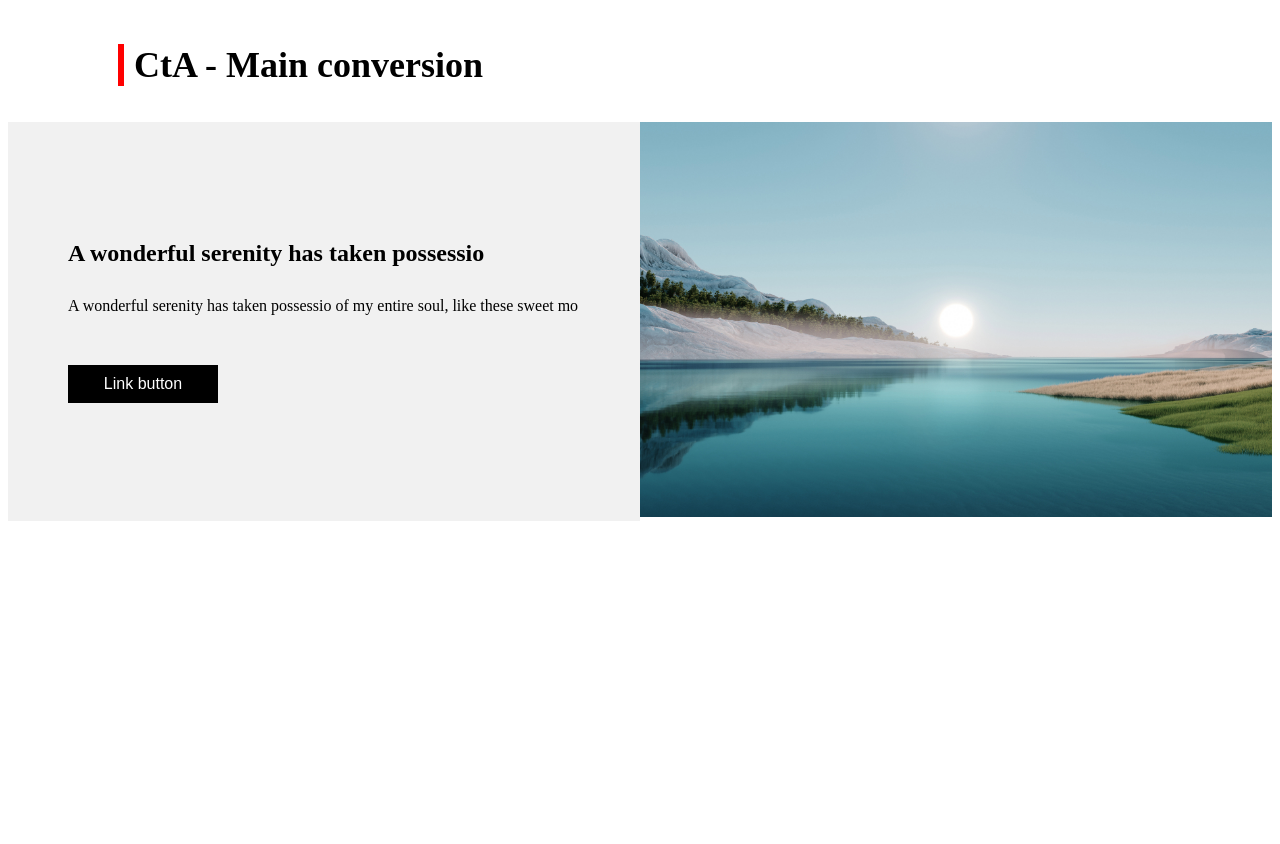
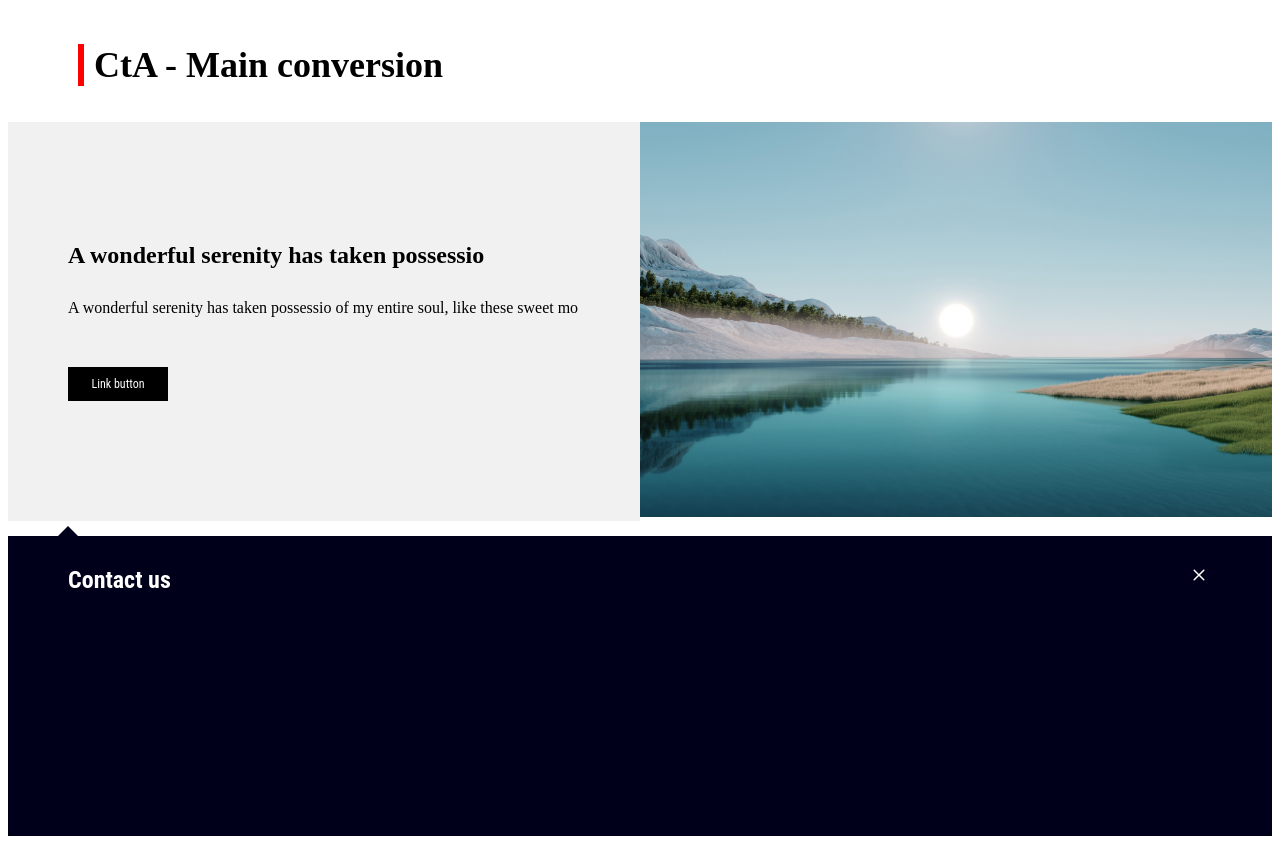
Before and after one commit to yuriyleve/Vue-StoryBook, a Vue app: page / in a window 1280 px wide. Both pictures are taken after a click on the button "Link button". Before the commit the page ends 816 px from the top, so only its background shows below. Built offline with nearby package versions, Linux system fonts and the light colour scheme.

Commit message:
make contact us component

```diff
--- a/src/components/Contact.vue
+++ b/src/components/Contact.vue
@@ -1,6 +1,18 @@
 <script setup lang="ts">
-
-
 </script>
 
-<template></template>
+<template>
+    <div class="contactBox">
+        <div class="contactTitle">
+            Contact us
+        </div>
+        <button @click="$emit('close')"><svg width="14" height="14" viewBox="0 0 14 14" fill="none"
+                xmlns="http://www.w3.org/2000/svg" class="p-icon p-dialog-header-close-icon" aria-hidden="true"
+                data-pc-section="closebuttonicon">
+                <path
+                    d="M8.01186 7.00933L12.27 2.75116C12.341 2.68501 12.398 2.60524 12.4375 2.51661C12.4769 2.42798 12.4982 2.3323 12.4999 2.23529C12.5016 2.13827 12.4838 2.0419 12.4474 1.95194C12.4111 1.86197 12.357 1.78024 12.2884 1.71163C12.2198 1.64302 12.138 1.58893 12.0481 1.55259C11.9581 1.51625 11.8617 1.4984 11.7647 1.50011C11.6677 1.50182 11.572 1.52306 11.4834 1.56255C11.3948 1.60204 11.315 1.65898 11.2488 1.72997L6.99067 5.98814L2.7325 1.72997C2.59553 1.60234 2.41437 1.53286 2.22718 1.53616C2.03999 1.53946 1.8614 1.61529 1.72901 1.74767C1.59663 1.88006 1.5208 2.05865 1.5175 2.24584C1.5142 2.43303 1.58368 2.61419 1.71131 2.75116L5.96948 7.00933L1.71131 11.2675C1.576 11.403 1.5 11.5866 1.5 11.7781C1.5 11.9696 1.576 12.1532 1.71131 12.2887C1.84679 12.424 2.03043 12.5 2.2219 12.5C2.41338 12.5 2.59702 12.424 2.7325 12.2887L6.99067 8.03052L11.2488 12.2887C11.3843 12.424 11.568 12.5 11.7594 12.5C11.9509 12.5 12.1346 12.424 12.27 12.2887C12.4053 12.1532 12.4813 11.9696 12.4813 11.7781C12.4813 11.5866 12.4053 11.403 12.27 11.2675L8.01186 7.00933Z"
+                    fill="currentColor"></path>
+            </svg><span role="presentation" aria-hidden="true" data-p-ink="true" data-p-ink-active="false" class="p-ink"
+                data-pc-name="ripple" data-pc-section="root"></span></button>
+    </div>
+</template>
--- a/src/components/MainConversion.vue
+++ b/src/components/MainConversion.vue
@@ -1,5 +1,16 @@
 <script setup lang="ts">
 import Contact from "./Contact.vue";
+import { ref } from 'vue';
+
+const isContactVisible = ref(false)
+
+const showContact = () => {
+    isContactVisible.value = true
+}
+
+const hideContact = () => {
+    isContactVisible.value = false
+}
 </script>
 
 <template>
@@ -17,12 +28,12 @@ import Contact from "./Contact.vue";
                 <div class="actionDescription">
                     A wonderful serenity has taken possessio of my entire soul, like these sweet mo
                 </div>
-                <button class="button">Link button</button>
+                <button class="button" @click="showContact">Link button</button>
             </div>
             <div class=" right">
                 <img src="../assets/aaa.jpg" class="" alt="" />
             </div>
         </div>
     </div>
-    <Contact></Contact>
+    <Contact v-show="isContactVisible" @close="hideContact"></Contact>
 </template>
--- a/src/style.css
+++ b/src/style.css
@@ -14,7 +14,7 @@ h1 {
 }
 
 .button {
-  width: 150px;
+  width: 100px;
   background-color: black;
   border: none;
   color: white;
@@ -22,7 +22,8 @@ h1 {
   text-align: center;
   text-decoration: none;
   display: inline-block;
-  font-size: 16px;
+  font-size: 12px;
+  font-family: 'Roboto Condensed', sans-serif;
   margin-top: 20px;
   transition-duration: 0.4s;
   cursor: pointer;
@@ -43,12 +44,13 @@ h1 {
 .title,
 .header p {
   margin-left: 10px;
+  font-family: 'Playfair Display', serif;
 }
 
 .header {
   font-size: 36px;
   font-weight: 600;
-  margin-left: 100px;
+  margin-left: 60px;
   border-left: 6px solid red;
 }
 
@@ -84,6 +86,47 @@ img {
   object-fit: contain;
 }
 
+.contactBox {
+  display: flex;
+  justify-content: space-between;
+  margin-top: 15px;
+  width: 100%;
+  padding: 30px 60px;
+  height: 300px;
+  background: #00001a;
+  position: relative;
+}
+
+.contactBox::before {
+  content: "";
+  width: 0;
+  height: 0;
+  border-left: 10px solid transparent;
+  border-right: 10px solid transparent;
+  border-bottom: 10px solid #00001a;
+  position: absolute;
+  top: -10px;
+  left: 50px;
+}
+
+.contactBox button {
+  height: 20px;
+  background-color: transparent;
+  border: 0;
+}
+
+.contactBox svg {
+  cursor: pointer;
+  color: white;
+}
+
+.contactTitle {
+  font-size: 24px;
+  font-weight: 600;
+  font-family: 'Roboto Condensed', sans-serif;
+  color: white;
+}
+
 @media screen and (max-width: 768px) {
   .button {
     width: 100%;
@@ -98,6 +141,10 @@ img {
   .title {
     padding: 10px;
     align-items: center;
+  }
+
+  .contactBox {
+    padding: 10px;
   }
 
   .content {
@@ -117,7 +164,14 @@ img {
 
 
 @media screen and (min-width: 768px) and (max-width: 1024px) {
-  .left {
-    padding: 10px;
+
+  .header {
+    font-size: 26px;
+    margin-left: 30px;
+  }
+
+  .left,
+  .contactBox {
+    padding: 30px;
   }
 }
```
